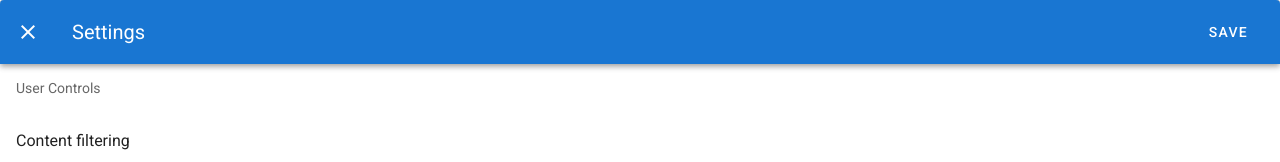
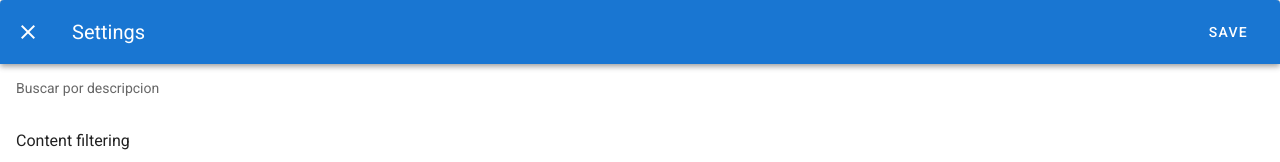
Before and after one commit to dacho7/economia-front, a Vue app: page /updateprice in a window 1280 px wide. Both pictures are taken after a click on the button "BUSCAR POR DESCRIPCIÓN". Shown: the top 162 px of the page. Built offline with nearby package versions, Linux system fonts and the light colour scheme; no server answers; what vue-currency-filter would draw is missing.

Commit message:
added buscar por description title

```diff
--- a/src/components/updateproducts/UpdateByDescription.vue
+++ b/src/components/updateproducts/UpdateByDescription.vue
@@ -23,7 +23,7 @@
           </v-toolbar-items>
         </v-toolbar>
         <v-list three-line subheader>
-          <v-subheader>User Controls</v-subheader>
+          <v-subheader>Buscar por descripcion</v-subheader>
           <v-list-item>
             <v-list-item-content>
               <v-list-item-title>Content filtering</v-list-item-title>
@@ -89,7 +89,6 @@
 <script>
 export default {
   name: "UpdateByDescription",
-  //   props: ["dialog"],
   data() {
     return {
       dialog: false,
```
